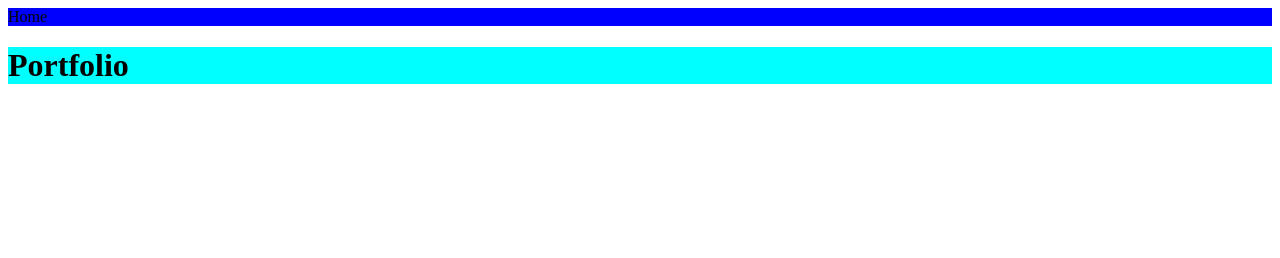
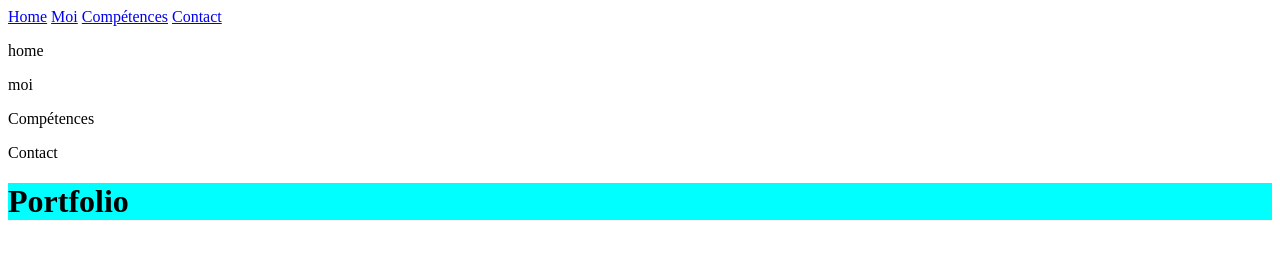
Before and after one commit to ThibaultLatxague/Portfolio, a plain HTML site: page index.html in a window 1280 px wide. Drawn offline with Linux system fonts and the light colour scheme.

Commit message:
Ajout menu navigation et balises p avec id

```diff
--- a/index.html
+++ b/index.html
@@ -8,8 +8,25 @@
 </head>
 <body>
     <header>
-        <section>Home</section>
+        <nav>
+            <a href="#Home">Home</a>
+            <a href="#Moi">Moi</a>
+            <a href="#Compétences">Compétences</a>
+            <a href="#Contact">Contact</a>
+        </nav>
     </header>
+    <section id="#Home">
+        <p>home</p>
+    </section>
+    <section id="#Moi">
+        <p>moi</p>
+    </section>
+    <section id="#Compétences">
+        <p>Compétences</p>
+    </section id="#Contact">
+        <p>Contact</p>
+    </section>
+
     <h1 id='titrePortfolio'>Portfolio</h1>
 </body>
 </html>
--- a/style.css
+++ b/style.css
@@ -3,5 +3,5 @@
 }
 
 header{
-    background-color:blue;
+    background-color:rgb(255, 255, 255);
 }
```
